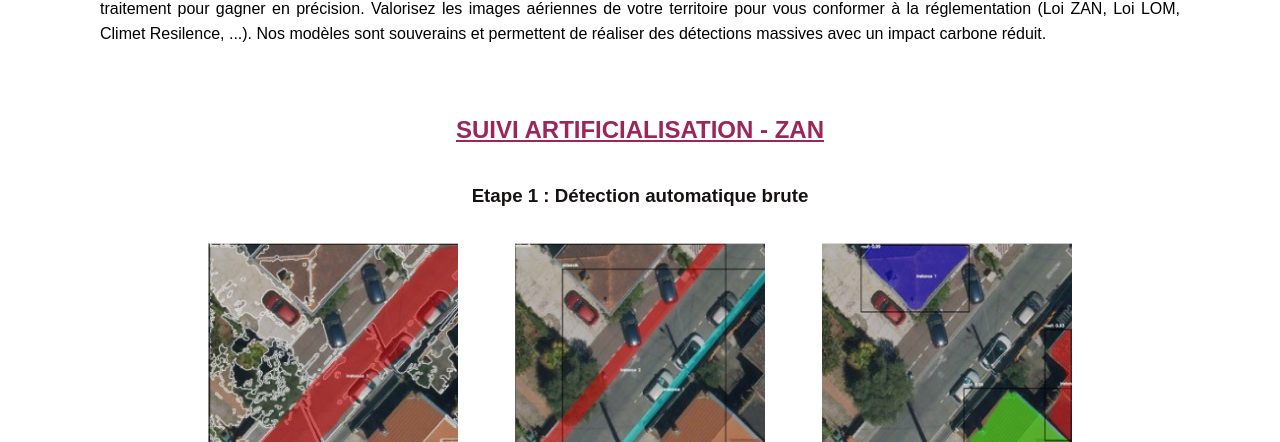
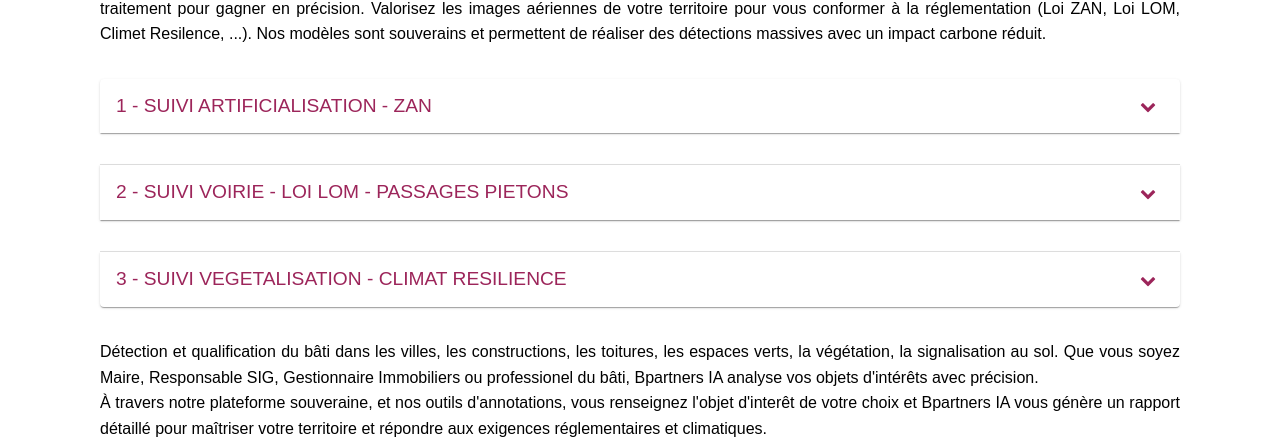
Before and after one commit to b-partners/web-landing, a React (Create React App) app: page /collectivity in a window 1280 px wide. Shown: the part 510-952 px from the top of the page. Built offline with nearby package versions, Linux system fonts and the light colour scheme; no server answers; a web font is replaced by a local one.

Commit message:
feat: implement accordion on usecase item

```diff
--- a/public/assets/css/styles.css
+++ b/public/assets/css/styles.css
@@ -138,6 +138,10 @@ video {
     border-radius: 21.4px;
     padding: .2rem;
     margin-bottom: 1rem;
+}
+
+.fa-chevron-down {
+    color: var(--first-color-logo);
 }
 
 /*========== LAYOUT ==========*/
@@ -940,9 +944,17 @@ img[alt="mobile_image"] {
     color: var(--first-color-logo);
 }
 
+.accordion {
+    margin-block: 2rem;
+}
+
 .usecase__item {
     width: 100%;
-    margin-top: 4rem;
+}
+
+.usecase__item-title {
+    font-size: 1.2rem;
+    font-weight: 500;
 }
 
 .usecase__item > h2 {
--- /dev/null
+++ b/src/common/components/Accordion/AccordionItem.jsx
@@ -0,0 +1,38 @@
+import React, {useState} from 'react';
+import PropTypes from 'prop-types';
+import {Accordion, AccordionActions, AccordionDetails, AccordionSummary, Button} from "@mui/material";
+
+export function AccordionItem({accordionTitle, accordionDetails}) {
+    const [expanded, setExpanded] = useState(false);
+
+    const handleExpansion = () => {
+        setExpanded((prevExpanded) => !prevExpanded);
+    };
+
+    return (
+        <Accordion sx={{marginTop: '2rem'}} expanded={expanded} onChange={handleExpansion}>
+            <AccordionSummary
+                id="panel-header"
+                aria-controls="panel-content"
+                expandIcon={<i className="fa fa-chevron-down"/>}
+            >
+                <h2 className='logo-color usecase__item-title'>{accordionTitle}</h2>
+            </AccordionSummary>
+            <AccordionDetails>
+                {accordionDetails}
+            </AccordionDetails>
+            <AccordionActions>
+                <Button onClick={handleExpansion}>
+                    <a href="#panel-header">
+                        Fermer la section
+                    </a>
+                </Button>
+            </AccordionActions>
+        </Accordion>
+    );
+}
+
+AccordionItem.propTypes = {
+    accordionTitle: PropTypes.string.isRequired,
+    accordionDetails: PropTypes.node.isRequired,
+};
--- /dev/null
+++ b/src/common/components/Accordion/index.js
@@ -0,0 +1 @@
+export * from './AccordionItem';
--- a/src/pages/Collectivity/components/UseCase.jsx
+++ b/src/pages/Collectivity/components/UseCase.jsx
@@ -3,25 +3,37 @@ import 'react-responsive-carousel/lib/styles/carousel.min.css';
 import {UseCaseItem1} from "./UseCaseItem1";
 import {UseCaseItem2} from "./UseCaseItem2";
 import {UseCaseItem3} from "./UseCaseItem3";
+import {AccordionItem} from "../../../common/components/Accordion";
 
 export function UseCase() {
     return (
         <section className="usecase bd-container" id="description">
-            <UseCaseItem1 />
-            <UseCaseItem2 />
-            <UseCaseItem3 />
-            <p className="headline__paragraph bd-container">
+            <div className='accordion'>
+                <AccordionItem
+                    accordionTitle="1 - SUIVI ARTIFICIALISATION - ZAN"
+                    accordionDetails={<UseCaseItem1/>}
+                />
+                <AccordionItem
+                    accordionTitle="2 - SUIVI VOIRIE - LOI LOM - PASSAGES PIETONS"
+                    accordionDetails={<UseCaseItem2/>}
+                />
+                <AccordionItem
+                    accordionTitle="3 - SUIVI VEGETALISATION - CLIMAT RESILIENCE"
+                    accordionDetails={<UseCaseItem3/>}
+                />
+            </div>
+            <p className="headline__paragraph">
                 Détection et qualification du bâti dans les villes, les constructions, les toitures, les espaces verts,
                 la végétation, la signalisation au sol. Que vous soyez Maire, Responsable SIG, Gestionnaire Immobiliers
                 ou professionel du bâti, Bpartners IA analyse vos objets d'intérêts avec précision.
             </p>
-            <p className="headline__paragraph bd-container">
+            <p className="headline__paragraph">
                 À travers notre plateforme souveraine, et nos outils d'annotations, vous renseignez l'objet d'interêt de
                 votre choix et Bpartners IA vous génère un rapport détaillé pour maîtriser votre territoire et répondre
                 aux
                 exigences réglementaires et climatiques.
             </p>
-            <p className="headline__paragraph bd-container">
+            <p className="headline__paragraph">
                 Visualisez les résultats sur notre plateforme ou directement dans vos outils SIG par API ou sous format
                 GeoJson.
             </p>
--- a/src/pages/Collectivity/components/UseCaseItem1.jsx
+++ b/src/pages/Collectivity/components/UseCaseItem1.jsx
@@ -17,7 +17,6 @@ import Zan6 from "../assets/img/ZAN/ZAN_6.jpg"
 export function UseCaseItem1() {
     return (
         <div className="usecase__item">
-            <h2 className='logo-color usecase__item-title'>SUIVI ARTIFICIALISATION - ZAN</h2>
             <div className='usecase__item-section1'>
                 <article className='article'>
                     <h3>Etape 1 : Détection automatique brute</h3>
--- a/src/pages/Collectivity/components/UseCaseItem2.jsx
+++ b/src/pages/Collectivity/components/UseCaseItem2.jsx
@@ -19,7 +19,6 @@ import TLOM_5 from "../assets/img/LOM/Table-LOM/lom5.jpg"
 export function UseCaseItem2() {
     return (
         <div className="usecase__item">
-            <h2 className='logo-color usecase__item-title'>SUIVI VOIRIE - LOI LOM - PASSAGES PIETONS</h2>
             <div className='usecase__item-section1'>
                 <article className='article'>
                     <h3>Etape 1 : Détection automatique des passages piétons</h3>
--- a/src/pages/Collectivity/components/UseCaseItem3.jsx
+++ b/src/pages/Collectivity/components/UseCaseItem3.jsx
@@ -11,7 +11,6 @@ import CRes7 from "../assets/img/CLIMAT_RESILIENCE/CLIMAT_RESILIENCE_7.jpg"
 export function UseCaseItem3() {
     return (
         <div className="usecase__item">
-            <h2 className='logo-color usecase__item-title'>SUIVI VEGETALISATION - CLIMAT RESILIENCE</h2>
             <div className='usecase__item-section1'>
                 <article className='article'>
                     <h3>Etape 1 : Détection automatique brute</h3>
```
Also changed, not shown: src/common/components/Accordion/AccordionItem.css (added), src/pages/Collectivity/index.js (line endings or trailing spaces).
